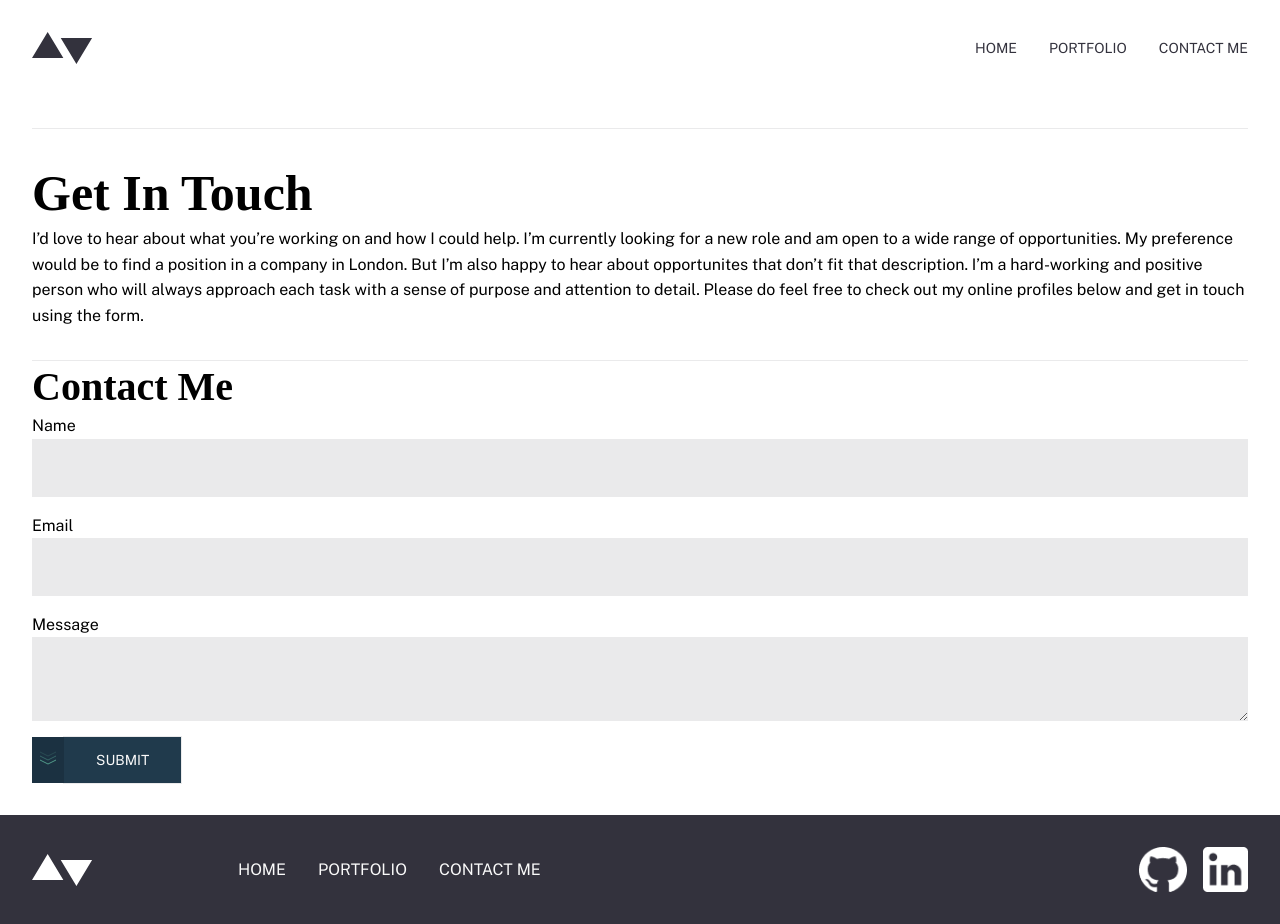
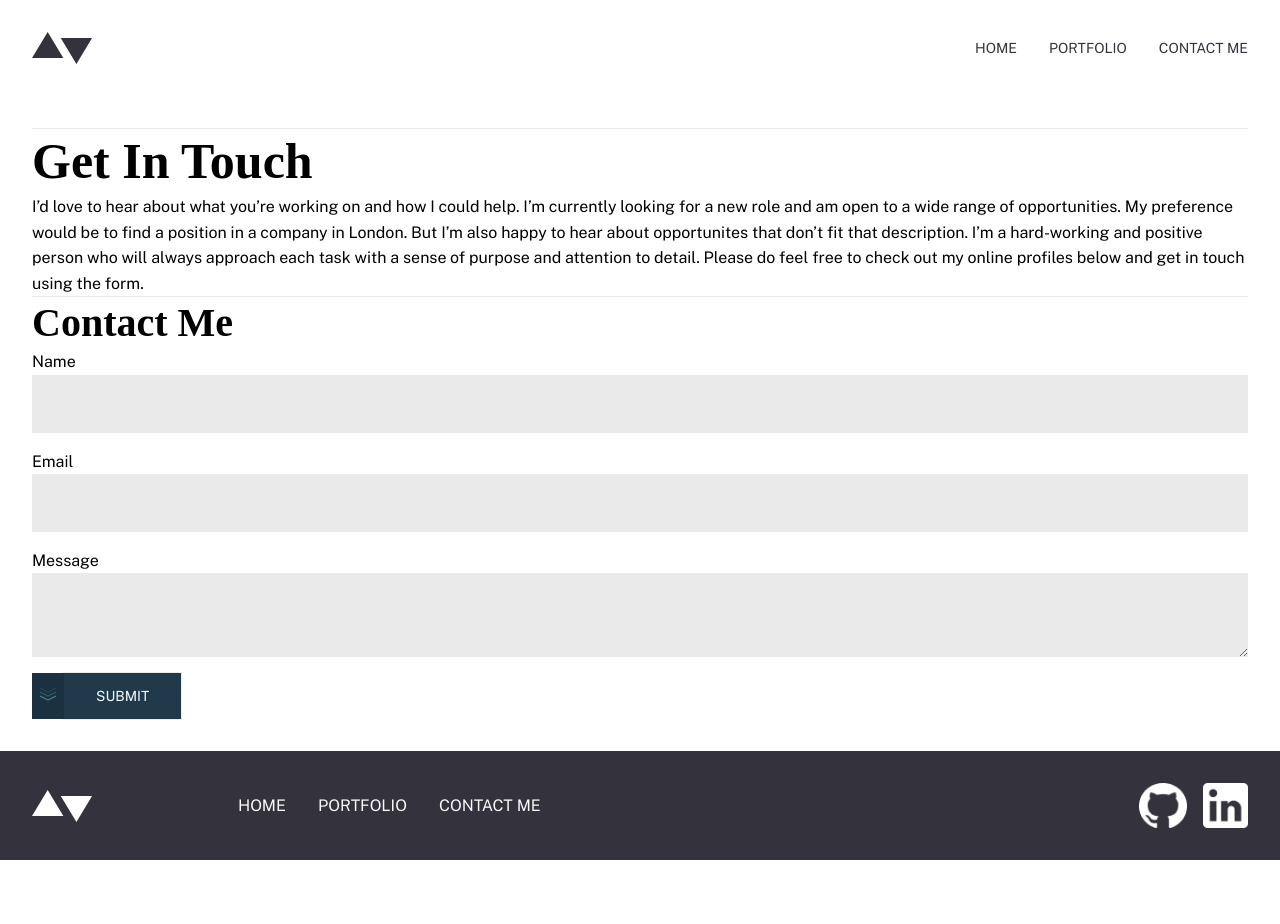
Before and after one commit to erikdcodes/Minimalist-Portfolio, a Next.js app: page /contact in a window 1280 px wide. After the commit the page ends 860 px from the top, so only its background shows below. Built offline with nearby package versions, Linux system fonts and the light colour scheme; a web font is replaced by a local one.

Commit message:
remove line component

```diff
--- a/pages/contact.js
+++ b/pages/contact.js
@@ -1,13 +1,13 @@
 import ContactLayout from "../layouts/ContactLayout.js";
 import styled from "styled-components";
 import Line from "../components/Line.js";
+import { colors } from "../styles/styleVariables.js";
 
 const Contact = () => {
   return (
     <ContactLayout>
       <Wrapper>
         <div className="text-container">
-          <Line />
           <div className="text">
             <h1>Get In Touch</h1>
             <p>
@@ -22,7 +22,6 @@ const Contact = () => {
               form.
             </p>
           </div>
-          <Line />
         </div>
         <div className="contact-form-container">
           <h2>Contact Me</h2>
@@ -57,6 +56,7 @@ const Wrapper = styled.div`
     display: flex;
     flex-direction: column;
     justify-content: space-between;
+    border-block: 1px solid ${colors.lightGrey};
 
     & > *:not(:last-child) {
       margin-bottom: 32px;
```
